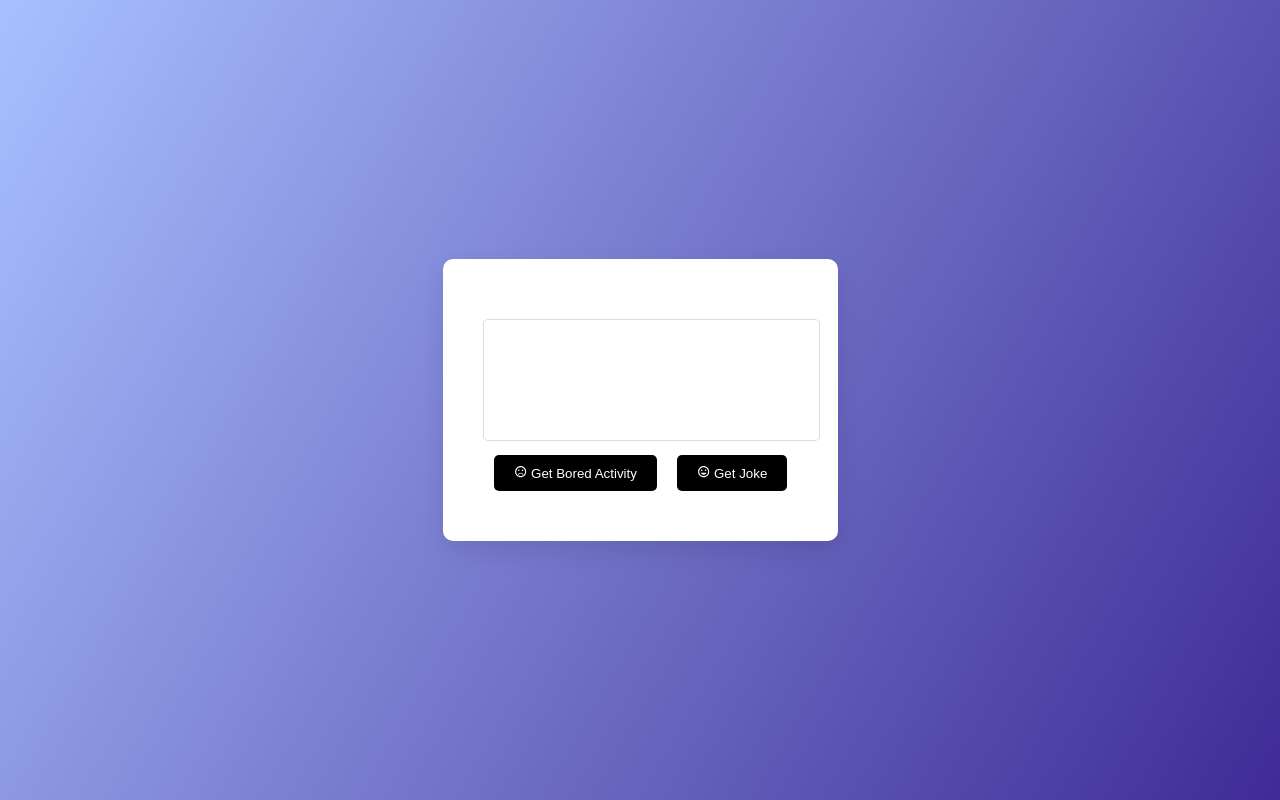
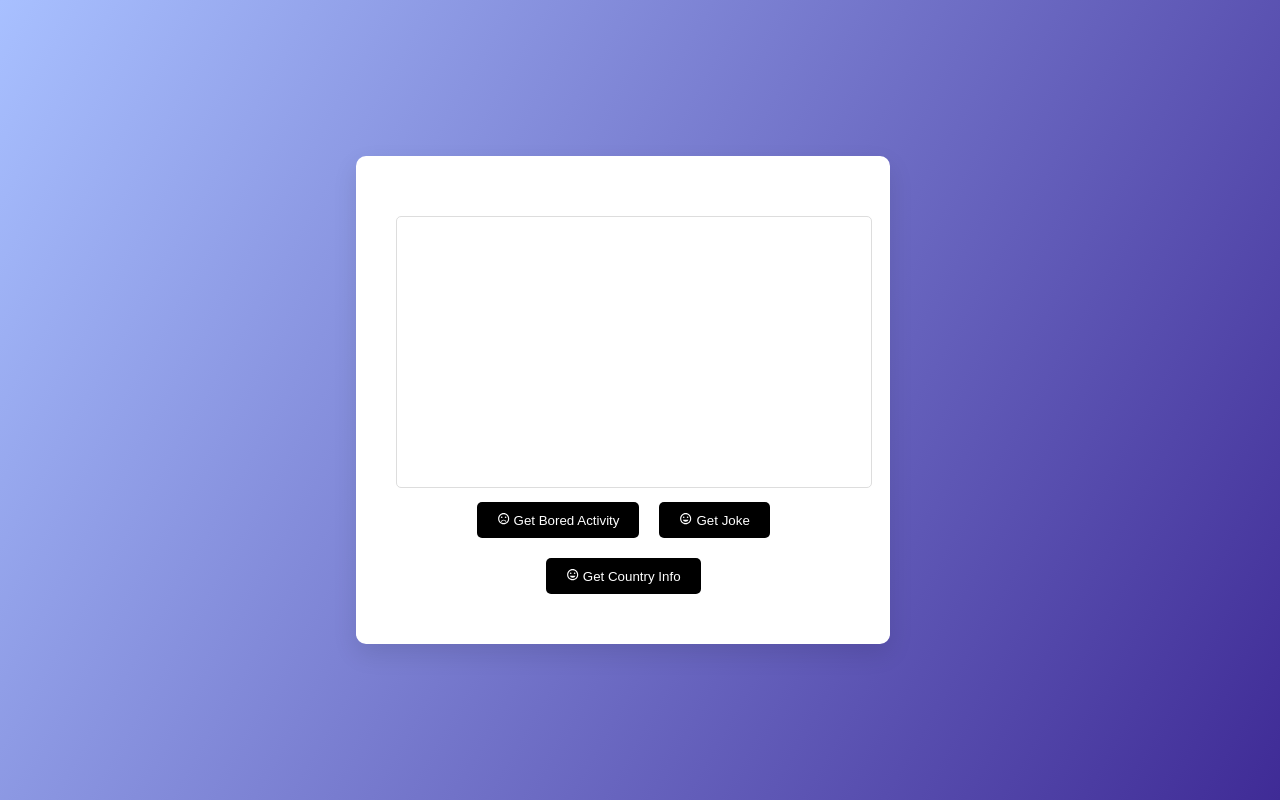
Before and after one commit to alphago004/BoredJokesGenerator, a React (Create React App) app in the folder boredjoke/: page / in a window 1280 px wide. Built offline with nearby package versions, Linux system fonts and the light colour scheme.

Commit message:
countries api added

```diff
--- /dev/null
+++ b/boredjoke/src/App.css
@@ -0,0 +1,5 @@
+.small-flag {
+    width: 50px;  /* Or whatever size you want */
+    height: auto; /* Keep aspect ratio */
+    margin: 5px;  /* Some margin around the flag */
+}
--- a/boredjoke/src/App.js
+++ b/boredjoke/src/App.js
@@ -1,8 +1,13 @@
+import './App.css';
+
 import React, { useState } from 'react';
 import { MdSentimentVeryDissatisfied, MdInsertEmoticon } from 'react-icons/md'; // Importing Icons
 
 function App() {
     const [output, setOutput] = useState("");
+const [countries, setCountries] = useState([]);  // Ensure this is declared
+const [displayMode, setDisplayMode] = useState('');  // Ensure this is declared as well
+
 
     const getBoredActivity = async () => {
         try {
@@ -19,7 +24,7 @@ function App() {
             let response = await fetch('http://localhost:3001/joke');
             let data = await response.json();
             if (data.setup && data.delivery) {
-                setOutput(data.setup + "\n\n" + "=> "+data.delivery);
+                setOutput("Category: " +  data.category + "\n\n" + data.setup + "\n\n" + "=> "+data.delivery + "\n\n" );
             } else {
                 setOutput(data.joke || "Error fetching joke.");
             }
@@ -28,9 +33,33 @@ function App() {
         }
     }
 
+    const getCountryInfo = async () => {
+        try {
+            const response = await fetch('http://localhost:3001/country');
+            const data = await response.json();
+            setCountries(data);
+            setDisplayMode('country');
+        } catch (error) {
+            setOutput("Error fetching country info.");
+        }
+    }
+
     return (
         <div className="App">
-            <textarea value={output} readOnly />
+            {displayMode === 'country' ? (
+                <div>
+                    {countries.map((country, index) => (
+                        <div key={index}>
+                            <h3>{country.name}</h3>
+                            <p>Capital: {country.capital}</p>
+                            <p>Language: {country.language}</p>
+                            <img src={country.flag} className='small-flag' alt={`${country.name} flag`} />
+                        </div>
+                    ))}
+                </div>
+            ) : (
+                <textarea value={output} readOnly />
+            )}
             <div>
                 <button onClick={getBoredActivity}>
                     <MdSentimentVeryDissatisfied /> Get Bored Activity
@@ -38,6 +67,9 @@ function App() {
                 <button onClick={getJoke}>
                     <MdInsertEmoticon /> Get Joke
                 </button>
+                <button onClick={getCountryInfo}>
+                    <MdInsertEmoticon /> Get Country Info
+                </button>
             </div>
         </div>
     );
--- a/boredjoke/src/index.css
+++ b/boredjoke/src/index.css
@@ -40,7 +40,7 @@ textarea {
   border-radius: 5px;
   border: 1px solid #ddd;
   padding: 10px;
-  height: 100px;
+  height: 250px;
   margin-top: 20px;
   font-size: 16px;
   resize: none;
```
